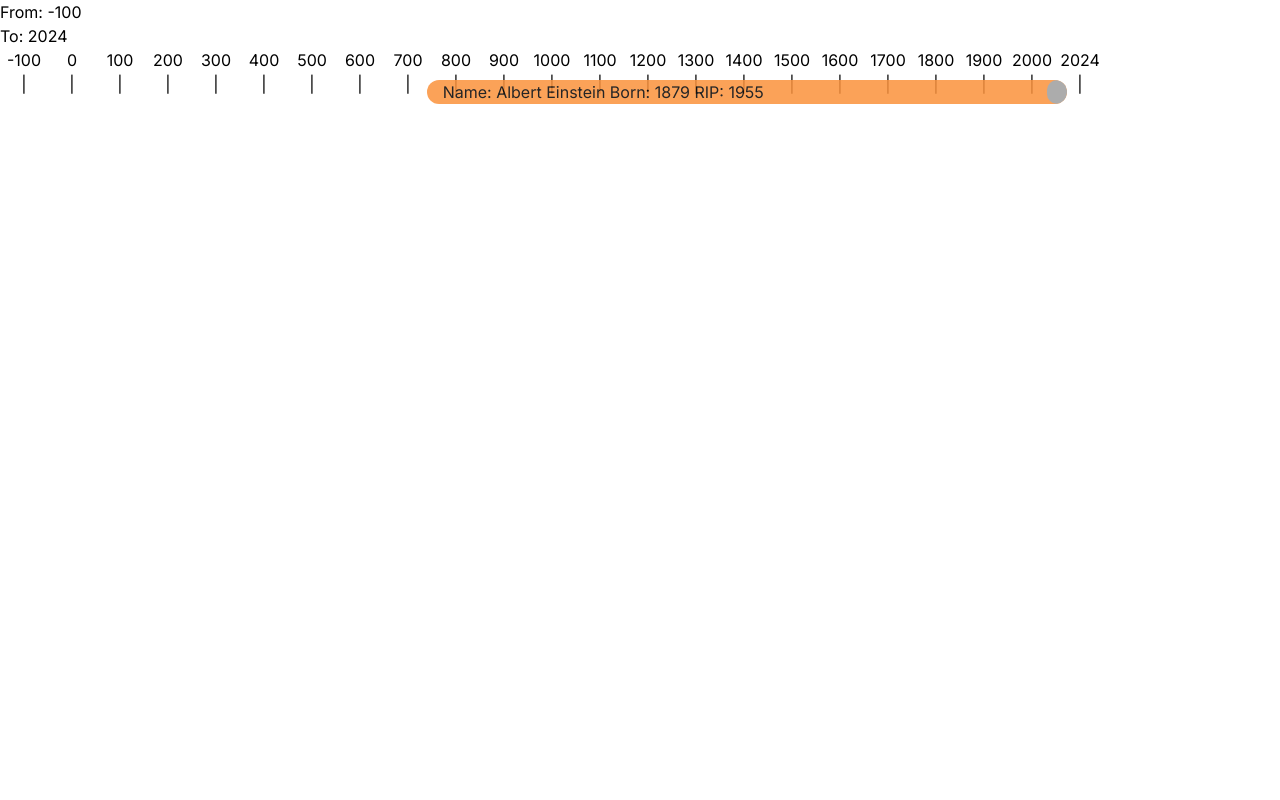
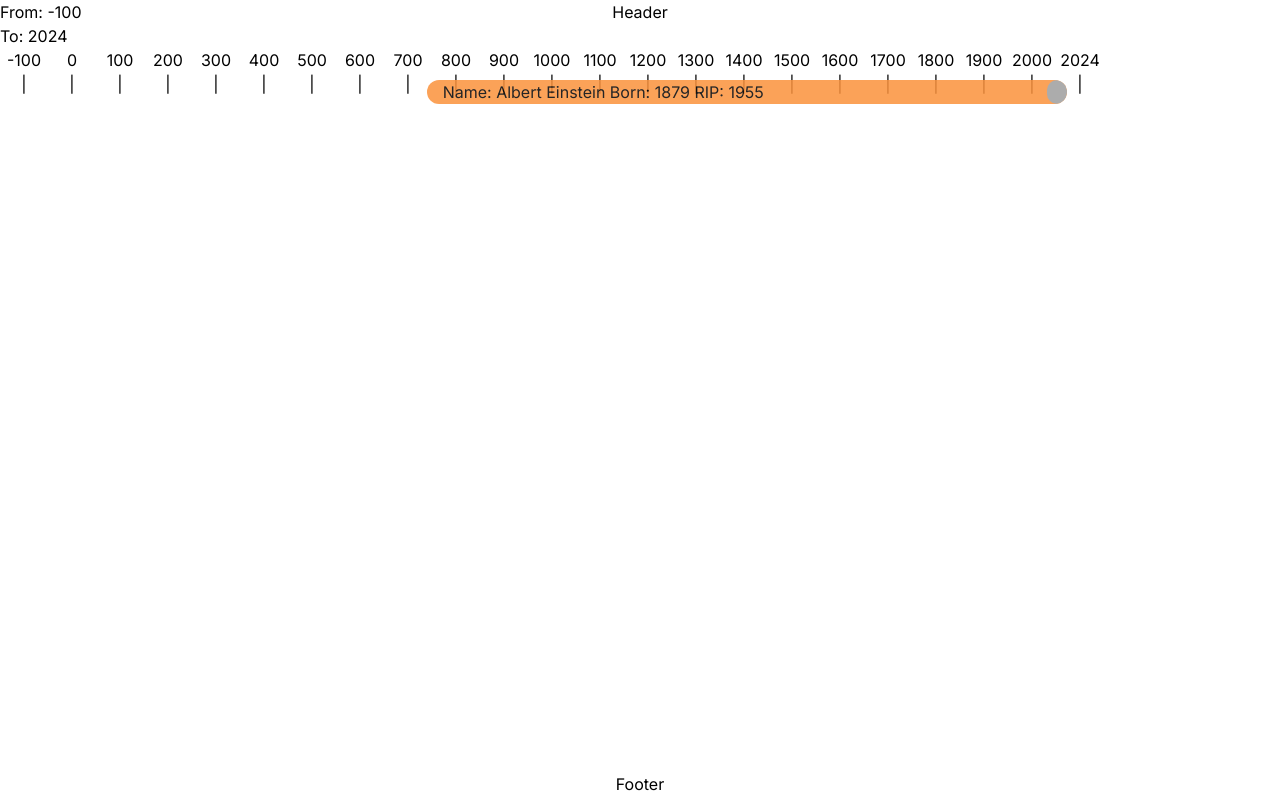
Before and after one commit to WattWozy/StoryLine, a Next.js app in the folder client/: page / in a window 1280 px wide. Built offline with nearby package versions, Linux system fonts and the light colour scheme; grey boxes are pictures that could not be loaded.

Commit message:
header and footer skeletons

```diff
--- a/client/src/app/layout.tsx
+++ b/client/src/app/layout.tsx
@@ -1,6 +1,8 @@
 import type { Metadata } from "next";
 import { Inter } from "next/font/google";
 import "./globals.css";
+import Header from "@/components/Header";
+import Footer from "@/components/Footer";
 
 const inter = Inter({ subsets: ["latin"] });
 
@@ -18,7 +20,9 @@ const RootLayout = ({
 }>) => {
   return (
     <html lang="en">
-      <body className={inter.className}>{children}</body>
+      <Header/>
+        <body className={inter.className}>{children}</body>
+      <Footer/>
     </html>
   );
 }
--- /dev/null
+++ b/client/src/components/Footer.tsx
@@ -0,0 +1,9 @@
+import React from 'react'
+
+const Footer = () => {
+  return (
+    <div className='w-full absolute bottom-1 flex justify-center'>Footer</div>
+  )
+}
+
+export default Footer
--- /dev/null
+++ b/client/src/components/Header.tsx
@@ -0,0 +1,9 @@
+import React from 'react'
+
+const Header = () => {
+  return (
+    <div className='w-full absolute top-0 flex justify-center'>Header</div>
+  )
+}
+
+export default Header
```
